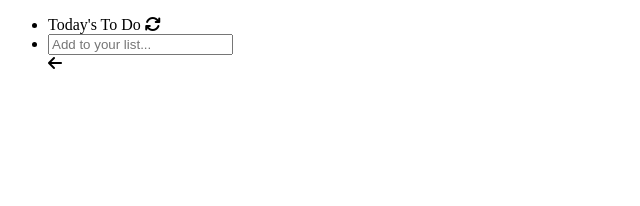
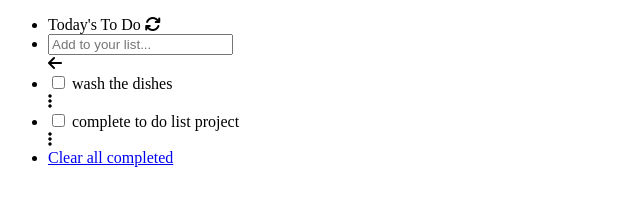
Before and after one commit to mohamed20163858/to-do-list, a plain HTML site: page src/index.html in a window 1280 px wide. Shown: the whole page, without its empty margins (0-640 px from the left). Drawn offline with Linux system fonts and the light colour scheme.

Commit message:
final changes

```diff
--- a/src/index.html
+++ b/src/index.html
@@ -18,6 +18,21 @@
             </div>
             <i class="fa-solid fa-arrow-left"></i>
         </li>
+        <li>
+            <div class="choices">
+                <input type="checkbox" name="item-1" id="item-1">
+                <label for="item-1">wash the dishes</label>
+            </div>
+            <i class="fa-solid fa-ellipsis-vertical"></i>
+        </li>
+        <li>
+            <div class="choices">
+                <input type="checkbox" name="item-2" id="item-2">
+                <label for="item-2">complete to do list project</label>
+            </div>
+            <i class="fa-solid fa-ellipsis-vertical"></i>
+        </li>
+        <li><a href="#">Clear all completed</a></li>
     </ul>
     <script src="https://kit.fontawesome.com/f30ad4dcc9.js" crossorigin="anonymous"></script>
 </body>
--- a/src/index.js
+++ b/src/index.js
@@ -15,6 +15,8 @@ let toDoListArray = [];
 let i = 0;
 const loadPageElements = () => {
   const ul = document.querySelector('ul');
+  const liLast = document.querySelector('ul li:last-of-type');
+  liLast.remove();
   for (let i = 0; i < toDoListArray.length; i += 1) {
     const li = document.createElement('li');
     li.innerHTML = `
```
